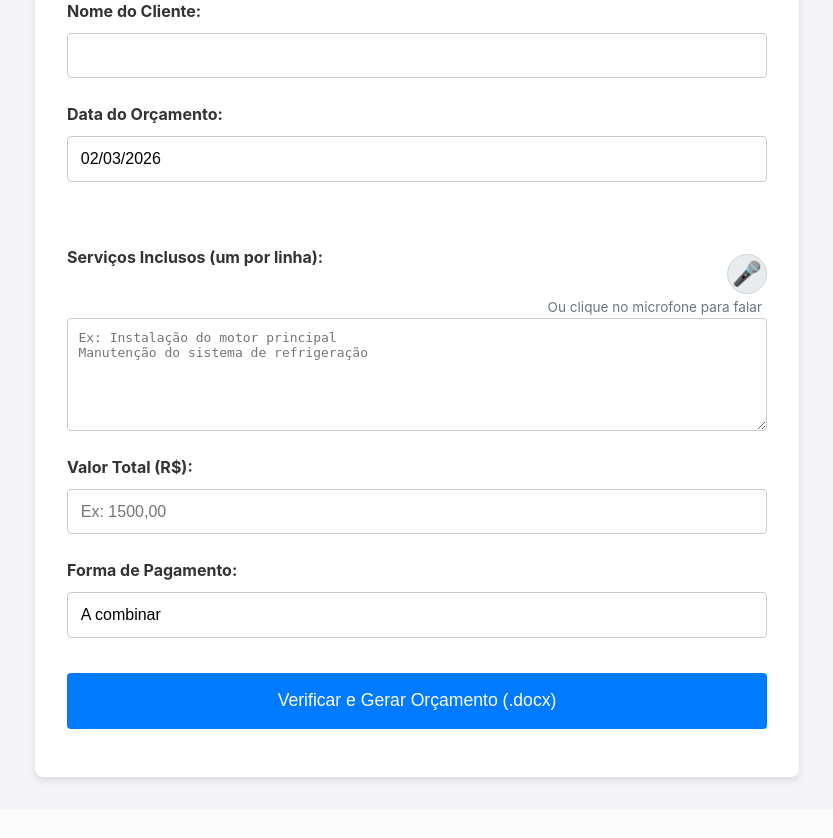
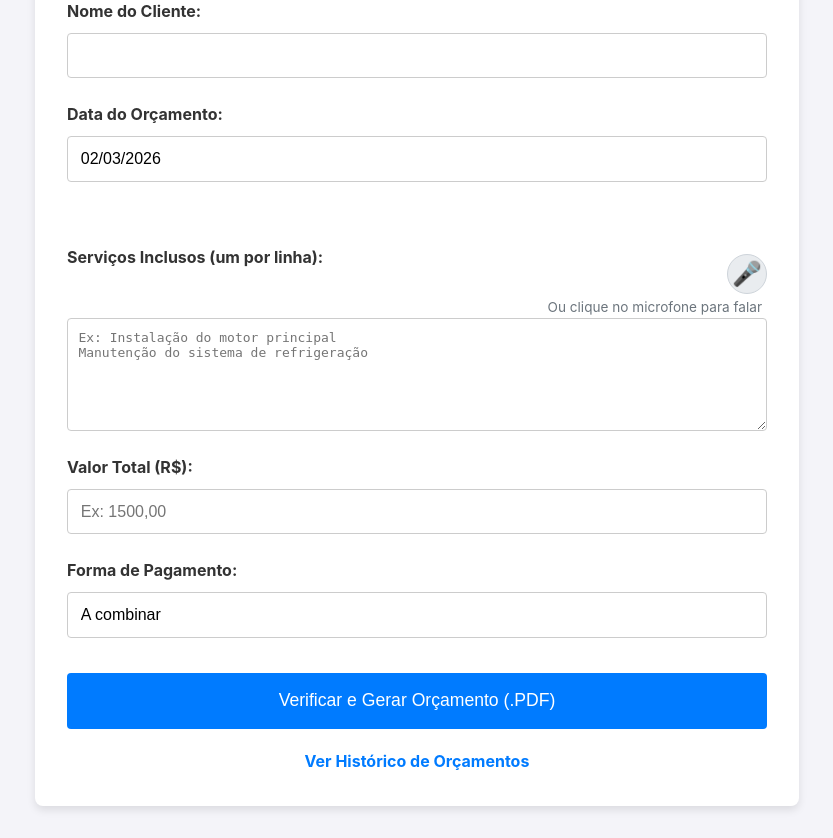
Before and after one commit to cyyzone/gerador_orcamentos, a Flask app: page / in a window 1280 px wide. Shown: the part 177-1015 px from the top of the page, without its empty margins (223-1056 px from the left). Before the commit the page ends 961 px from the top, so only its background shows below. Run offline with Flask 3, Linux system fonts and the light colour scheme.

Commit message:
Update index.html

```diff
--- a/templates/index.html
+++ b/templates/index.html
@@ -31,8 +31,11 @@
             <label for="forma_pagamento">Forma de Pagamento:</label>
             <input type="text" id="forma_pagamento" name="forma_pagamento" value="A combinar" required>
 
-            <button type="submit">Verificar e Gerar Orçamento (.docx)</button>
+            <button type="submit">Verificar e Gerar Orçamento (.PDF)</button>
         </form>
+        <div style="text-align: center; margin-top: 20px;">
+            <a href="{{ url_for('historico') }}" style="color: var(--cor-primaria); font-weight: bold; text-decoration: none;">Ver Histórico de Orçamentos</a>
+        </div>
     </div>
     <script>
     // Verifica se o navegador suporta a Web Speech API
```
